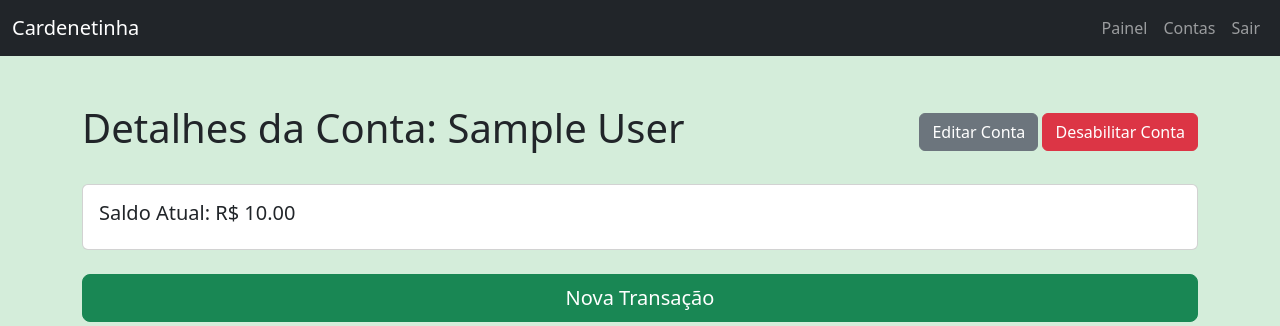
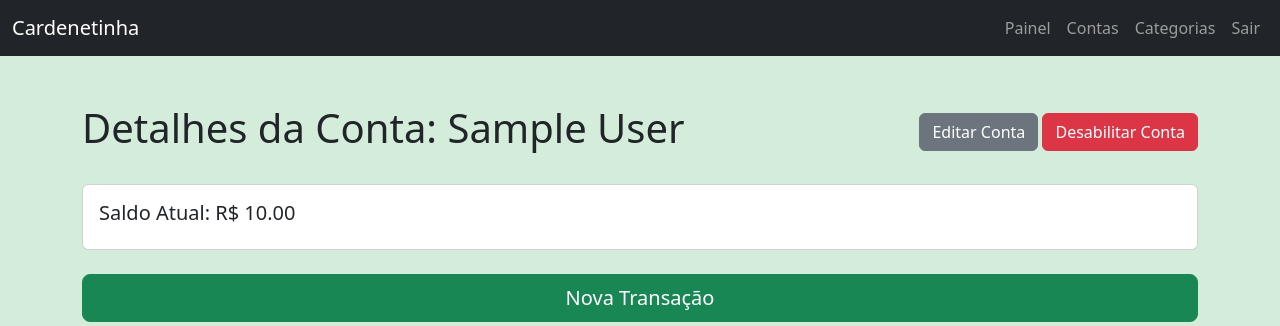
Before and after one commit to profadevairvitorio/cardenetinha, a Flask app: page /account/1 in a window 1280 px wide. Shown: the top 326 px of the page. Run offline with Flask 3, Linux system fonts and the light colour scheme; a user stored in the database is signed in; tables that the repository leaves empty hold one stand-in row (values such as "Sample post"); some libraries are stand-ins or nearby versions.

Commit message:
feat: update base template with new styles, scripts, and categories navigation link

```diff
--- a/app/templates/base.html
+++ b/app/templates/base.html
@@ -4,7 +4,8 @@
     <meta charset="UTF-8">
     <meta name="viewport" content="width=device-width, initial-scale=1.0">
     <title>{{ title }} - Cardenetinha</title>
-    <link href="https://cdn.jsdelivr.net/npm/bootstrap@5.3.3/dist/css/bootstrap.min.css" rel="stylesheet" integrity="sha384-QWTKZyjpPEjISv5WaRU9OFeRpok6YctnYmDr5pNlyT2bRjXh0JMhjY6hW+ALEwIH" crossorigin="anonymous">
+    <link rel="stylesheet" href="{{ url_for('static', filename='css/bootstrap.min.css') }}">
+    <link rel="stylesheet" href="{{ url_for('static', filename='css/select2.min.css') }}">
     <link rel="stylesheet" href="{{ url_for('static', filename='css/style.css') }}">
 </head>
 <body>
@@ -23,6 +24,9 @@
                             </li>
                             <li class="nav-item">
                                 <a class="nav-link" href="{{ url_for('main.accounts') }}">Contas</a>
+                            </li>
+                            <li class="nav-item">
+                                <a class="nav-link" href="{{ url_for('main.categories') }}">Categorias</a>
                             </li>
 
                             <li class="nav-item">
@@ -51,6 +55,8 @@
         {% endwith %}
         {% block content %}{% endblock %}
     </main>
-    <script src="https://cdn.jsdelivr.net/npm/bootstrap@5.3.3/dist/js/bootstrap.bundle.min.js" integrity="sha384-YvpcrYf0tY3lHB60NNkmXc5s9fDVZLESaAA55NDzOxhy9GkcIdslK1eN7N6jIeHz" crossorigin="anonymous"></script>
+    <script src="{{ url_for('static', filename='js/bootstrap.bundle.min.js') }}"></script>
+    <script src="{{ url_for('static', filename='js/jquery.min.js') }}"></script>
+    <script src="{{ url_for('static', filename='js/select2.min.js') }}"></script>
 </body>
 </html>
```
